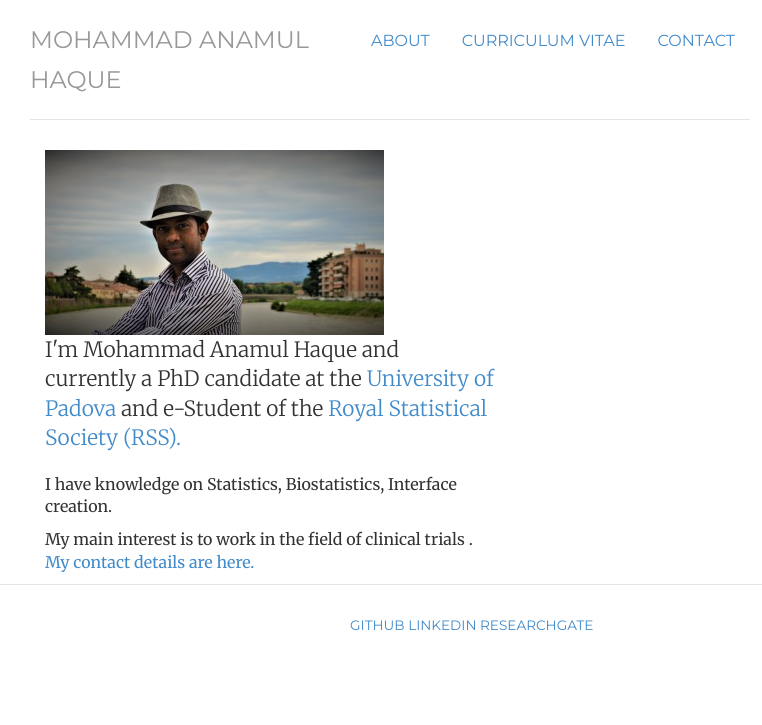
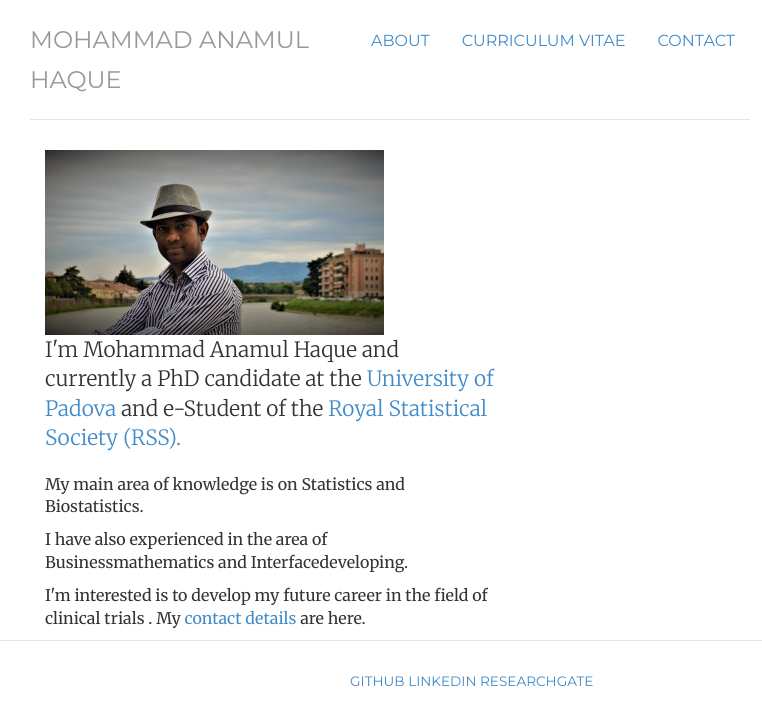
Before and after one commit to haquemdanamul/haquemdanamul, a Jekyll site: the page built from index.html, in a window 1280 px wide. Shown: the top 725 px of the page, without its empty margins (250-1012 px from the left). Built offline with Jekyll 4.4.1, drawn with Linux system fonts in a browser that asks for light colours; nearby versions of some CDN libraries; library files that are not in the unit come from our copies.

Commit message:
Update index.html

```diff
--- a/index.html
+++ b/index.html
@@ -20,9 +20,10 @@ description: Haque is a Biostatistician and currently a PhD candidate.
 	<p class="lead">I'm <span itemprop="name">Mohammad Anamul Haque</span> and currently a PhD candidate at <span itemprop="affiliation">the
 		<a href="https://www.stat.unipd.it/ricerca/mohammad-anamul-haque"> University of Padova</a></span> and e-Student of the
 		<span itemprop="affiliation"> <a href="https://rss.org.uk/">Royal Statistical Society (RSS).</a></span> </p>
-	<p>I have knowledge on <span itemprop="title">Statistics</span>, <span itemprop="title">Biostatistics</span>, <span itemprop="title">Interface creation</span>.</p>
+	<p>My main area of knowledge is on <span itemprop="title">Statistics</span> and <span itemprop="title">Biostatistics</span>.</p>
+		<p>I have also experienced in the area of <span itemprop="title">Business</span>mathematics and <span itemprop="title">Interface</span>developing.</p>
 
-	<p>My main interest is to work in the field of <span itemprop="title"> clinical trials </span>. <a href="contact">My contact details are here.</a></p>
+	<p>I'm interested is to develop my future career in the field of <span itemprop="title"> clinical trials </span>. My <a href="contact">contact details</a> are here.</p>
 	</div>
 </div>
 <!-- </div> -->
```
